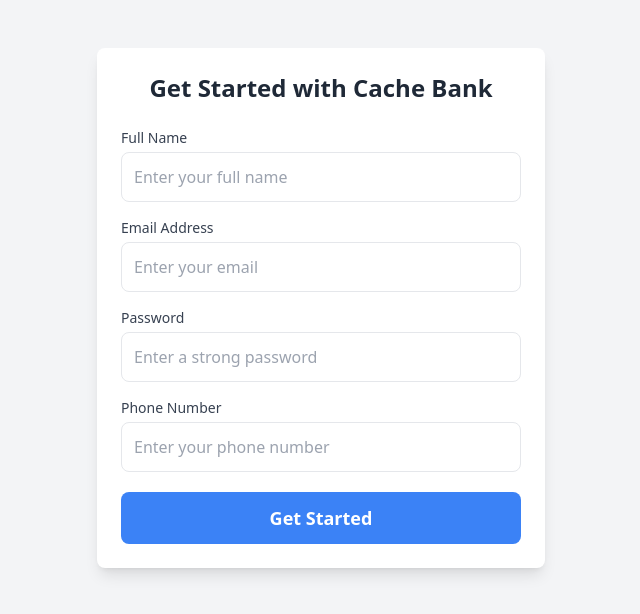
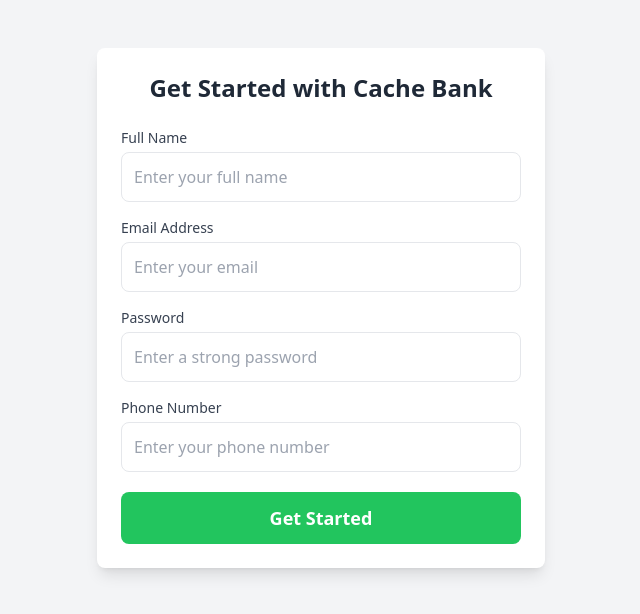
Before and after one commit to Duwaine02/Loopple-tailwind, a website: page Get Started.html in a window 1280 px wide. Shown: the whole page, without its empty margins (319-959 px from the left). Drawn offline with nearby package versions, Linux system fonts and the light colour scheme.

Commit message:
corrected version

```diff
--- a/Get Started.html
+++ b/Get Started.html
@@ -49,7 +49,7 @@
 
             <!-- Submit Button -->
             <button type="submit"
-                class="w-full bg-blue-500 text-white py-3 rounded-lg text-lg font-semibold hover:bg-blue-600 transition">
+                class="w-full bg-green-500 text-white py-3 rounded-lg text-lg font-semibold hover:bg-purple-500 transition">
                 Get Started
             </button>
         </form>
```
